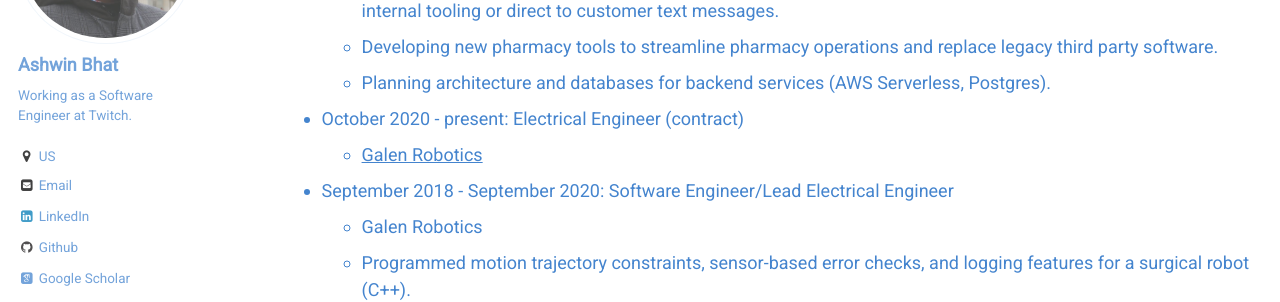
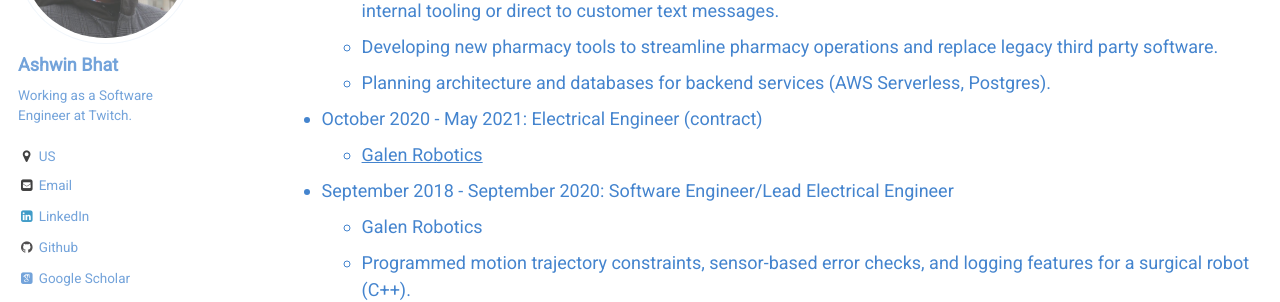
Before and after one commit to The-Shwin/the-shwin.github.io, a Jekyll site: the page built from _pages/cv.md, in a window 1280 px wide and 900 px high, scrolled down 1069 px. Shown: the part 152-454 px from the top of the window. Built offline with Jekyll 4.4.1, drawn with Linux system fonts in a browser that asks for light colours; some web fonts are replaced.

Commit message:
Update cv.md

```diff
--- a/_pages/cv.md
+++ b/_pages/cv.md
@@ -44,7 +44,7 @@ Experience
   * Implemented event-based architecture for processing incoming prescriptions and routing them to be serviced via internal tooling or direct to customer text messages.
   * Developing new pharmacy tools to streamline pharmacy operations and replace legacy third party software.
   * Planning architecture and databases for backend services (AWS Serverless, Postgres).
-* October 2020 - present: Electrical Engineer (contract)
+* October 2020 - May 2021: Electrical Engineer (contract)
   * [Galen Robotics](https://www.galenrobotics.com)
 * September 2018 - September 2020: Software Engineer/Lead Electrical Engineer
   * Galen Robotics
```
